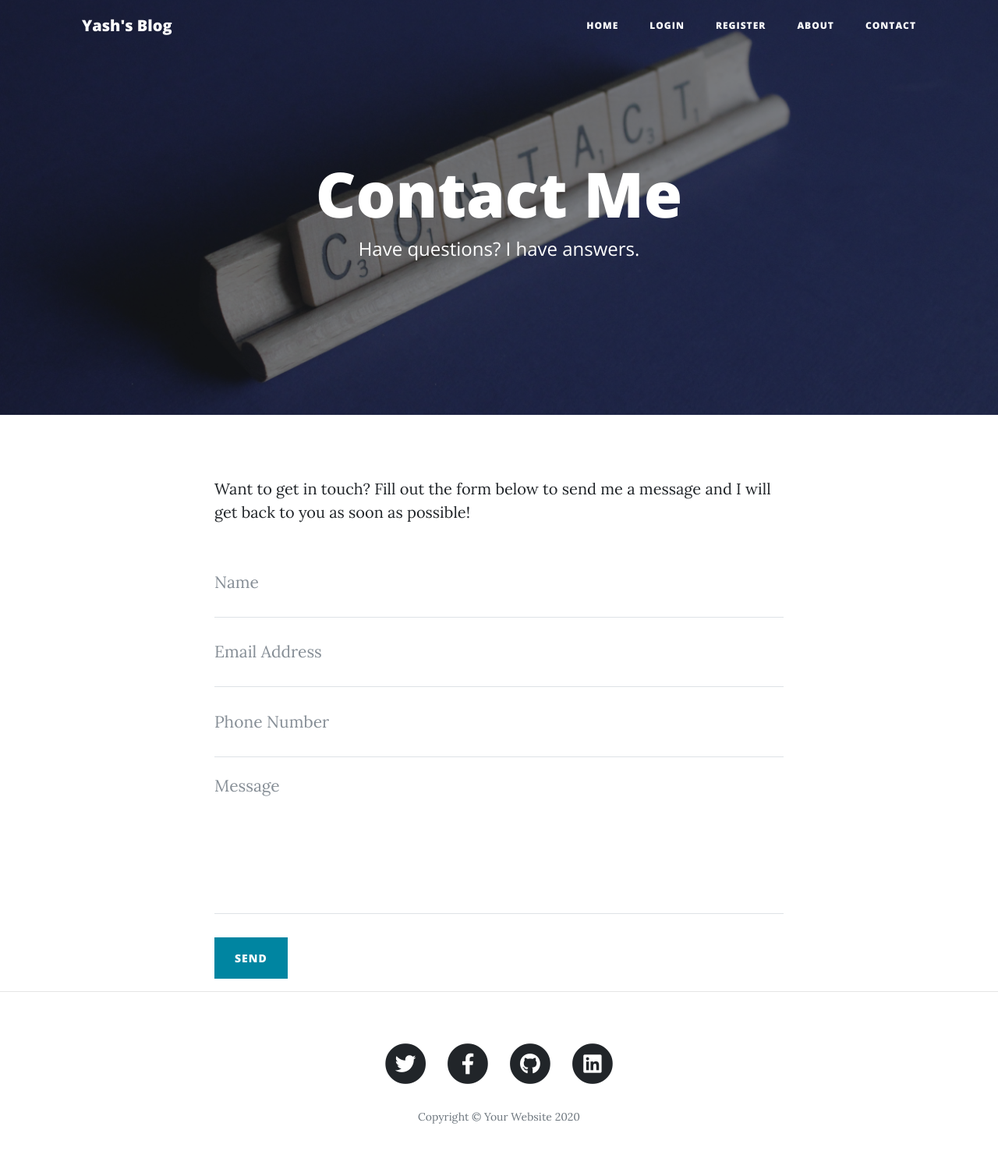
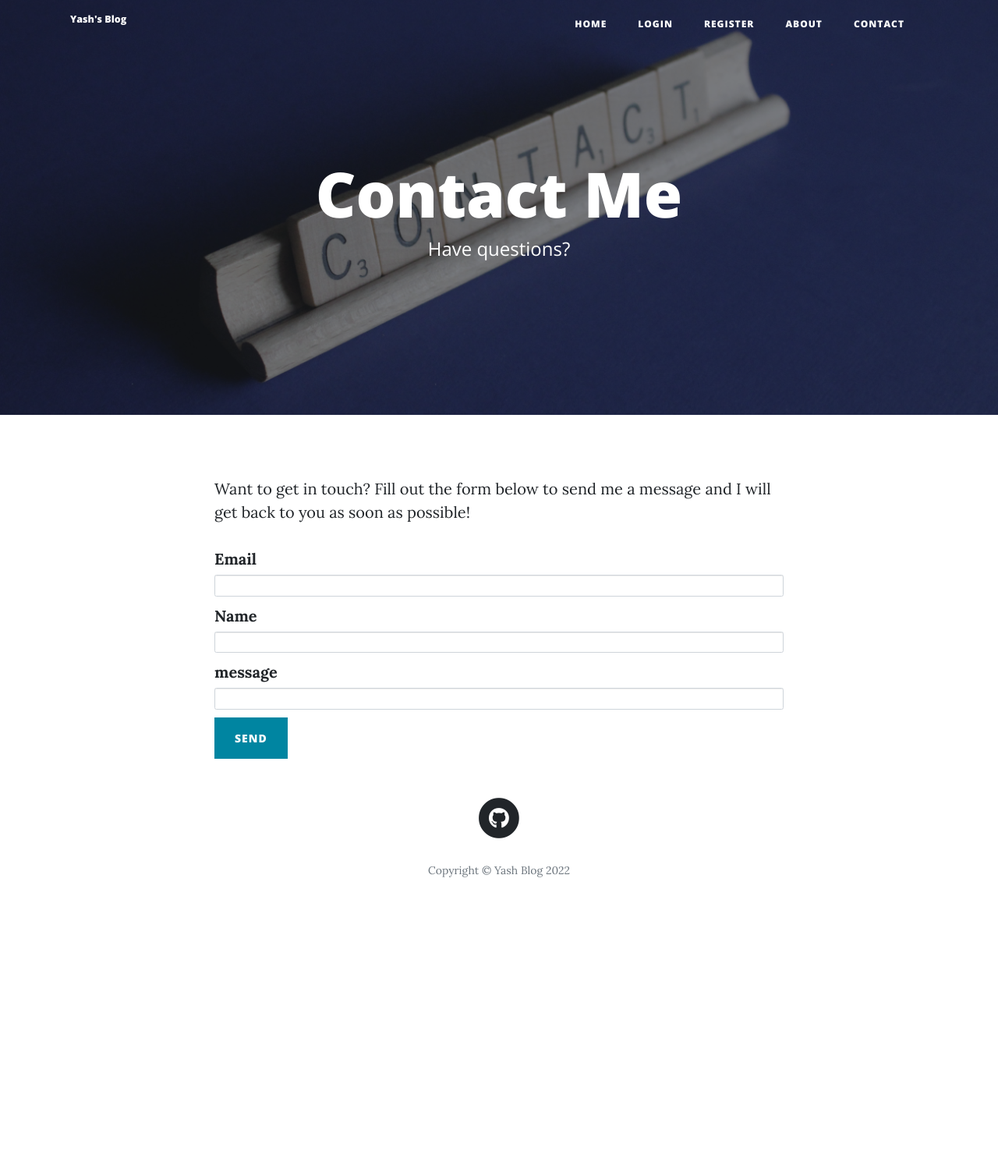
Before and after one commit to YashRana03/My_blog_site, a Flask app: page /contact in a window 1280 px wide. Shown: the whole page at 78% size. After the commit the page ends 1125 px from the top, so only its background shows below. Run offline with Flask 2, Linux system fonts and the light colour scheme; some libraries are stand-ins or nearby versions.

Commit message:
change favicon, bottom links and comments

```diff
--- a/forms.py
+++ b/forms.py
@@ -14,17 +14,25 @@
 
 
 class RegisterUserForm(FlaskForm):
-    email = StringField('Email', validators=[DataRequired()])
+    email = StringField('Email', validators=[DataRequired(), Email()])
     password = PasswordField('Password', validators=[DataRequired()])
     name = StringField('Name', validators=[DataRequired()])
     submit = SubmitField('Submit')
 
 
 class UserLoginForm(FlaskForm):
-    email = StringField('Email', validators=[DataRequired()])
+    email = StringField('Email', validators=[DataRequired(), Email()])
     password = PasswordField('Password', validators=[DataRequired()])
     submit = SubmitField('Let me in')
+
 
 class CommentForm(FlaskForm):
     comment = CKEditorField('Comment', validators=[DataRequired()])
     submit = SubmitField('Comment')
+
+
+class ContactForm(FlaskForm):
+    email = StringField('Email', validators=[DataRequired(), Email()])
+    name = StringField('Name', validators=[DataRequired()])
+    message = StringField('message', validators=[DataRequired()])
+    submit = SubmitField("send")
--- a/main.py
+++ b/main.py
@@ -6,15 +6,16 @@
 from flask_sqlalchemy import SQLAlchemy
 from sqlalchemy.orm import relationship
 from flask_login import UserMixin, login_user, LoginManager, login_required, current_user, logout_user
-from forms import CreatePostForm, RegisterUserForm, UserLoginForm, CommentForm
+from forms import CreatePostForm, RegisterUserForm, UserLoginForm, CommentForm, ContactForm
 from flask_gravatar import Gravatar
 from functools import wraps
 from dotenv import load_dotenv
 import os
+import smtplib
 
 app = Flask(__name__)
 load_dotenv('.env')
-app.config['SECRET_KEY'] = os.getenv('SECRET_KEY_BLOG')
+app.config['SECRET_KEY'] = os.environ.get('DATABASE_URL')
 ckeditor = CKEditor(app)
 Bootstrap(app)
 
@@ -27,6 +28,8 @@
 # Login manager setup
 login_manager = LoginManager()
 login_manager.init_app(app)
+
+email_password = os.environ.get('PASSWORD')
 
 
 @login_manager.user_loader
@@ -71,7 +74,8 @@
 
 # db.create_all()
 
-# Gravatar setup
+
+# Gravatar setup Used for logos for the comment section in below the posts
 gravatar = Gravatar(app,
                     size=100,
                     rating='g',
@@ -92,7 +96,7 @@
             return f(*args, **kwargs)
     return decorated_function
 
-
+# Home route, shows the home page
 @app.route('/')
 def get_all_posts():
 
@@ -100,6 +104,7 @@
     return render_template("index.html", all_posts=posts)
 
 
+# Register route used by the user to register
 @app.route('/register', methods=['GET', 'POST'])
 def register():
     form = RegisterUserForm()
@@ -124,6 +129,7 @@
     return render_template("register.html", form=form)
 
 
+# Login route used by the user to login
 @app.route('/login', methods=['POST', 'GET'])
 def login():
     form = UserLoginForm()
@@ -145,12 +151,14 @@
     return render_template("login.html", form=form)
 
 
+# Logout route used by the user to logout of their account
 @app.route('/logout')
 def logout():
     logout_user()
     return redirect(url_for('get_all_posts'))
 
 
+# Post route, returns the blog post selected by the user
 @app.route("/post/<int:post_id>", methods=['GET', 'POST'])
 def show_post(post_id):
     requested_post = BlogPost.query.get(post_id)
@@ -173,16 +181,31 @@
     return render_template("post.html", post=requested_post, form=form, comments=comments)
 
 
+# About route, shows the about page
 @app.route("/about")
 def about():
     return render_template("about.html")
 
 
-@app.route("/contact")
+# Contact route, show the contact me page
+@app.route("/contact", methods=['POST', 'GET'])
 def contact():
-    return render_template("contact.html")
+    form = ContactForm()
+    if form.validate_on_submit():
+        email = form.email.data
+        name = form.name.data
+        message = form.message.data
+        connection = smtplib.SMTP("smtp.gmail.com", 587)
+        connection.starttls()
+        connection.login("yashcode.wiz1@gmail.com", email_password)
+        connection.sendmail(from_addr="yashcode.wiz1@gmail.com", to_addrs="kumar.yashrana1718@gmail.com",
+                            msg=f"Subject: New blog message\n\nemail: {email}\nname: {name}\n{message}")
+        connection.close()
+        return redirect(url_for('get_all_posts'))
+    return render_template("contact.html", form=form)
 
 
+# new-post route, allows the admin to add a new post
 @app.route("/new-post", methods=['GET', 'POST'])
 @admin_only
 def add_new_post():
@@ -202,6 +225,7 @@
     return render_template("make-post.html", form=form)
 
 
+# edit-post route, allows the admin to edit a post
 @app.route("/edit-post/<int:post_id>", methods=['GET', 'POST'])
 @admin_only
 def edit_post(post_id):
@@ -223,6 +247,7 @@
     return render_template("make-post.html", form=edit_form, is_edit=True)
 
 
+# delete route, allows the admin to delete a post
 @app.route("/delete/<int:post_id>")
 @admin_only
 def delete_post(post_id):
--- a/templates/contact.html
+++ b/templates/contact.html
@@ -1,5 +1,8 @@
+{% extends 'bootstrap/base.html' %}
+{% import "bootstrap/wtf.html" as wtf %}
+
+{% block content %}
 {% include "header.html" %}
-
   <!-- Page Header -->
   <header class="masthead" style="background-image: url('{{ url_for('static', filename='img/contact-bg.jpg')}}')">
     <div class="overlay"></div>
@@ -8,7 +11,7 @@
         <div class="col-lg-8 col-md-10 mx-auto">
           <div class="page-heading">
             <h1>Contact Me</h1>
-            <span class="subheading">Have questions? I have answers.</span>
+            <span class="subheading">Have questions?</span>
           </div>
         </div>
       </div>
@@ -18,48 +21,16 @@
   <!-- Main Content -->
   <div class="container">
     <div class="row">
-      <div class="col-lg-8 col-md-10 mx-auto">
+      <div class="col-lg-8 col-md-10 mx-auto ">
         <p>Want to get in touch? Fill out the form below to send me a message and I will get back to you as soon as possible!</p>
-        <!-- Contact Form - Enter your email address on line 19 of the mail/contact_me.php file to make this form work. -->
-        <!-- WARNING: Some web hosts do not allow emails to be sent through forms to common mail hosts like Gmail or Yahoo. It's recommended that you use a private domain email address! -->
-        <!-- To use the contact form, your site must be on a live web host with PHP! The form will not work locally! -->
-        <form name="sentMessage" id="contactForm" novalidate>
-          <div class="control-group">
-            <div class="form-group floating-label-form-group controls">
-              <label>Name</label>
-              <input type="text" class="form-control" placeholder="Name" id="name" required data-validation-required-message="Please enter your name.">
-              <p class="help-block text-danger"></p>
-            </div>
-          </div>
-          <div class="control-group">
-            <div class="form-group floating-label-form-group controls">
-              <label>Email Address</label>
-              <input type="email" class="form-control" placeholder="Email Address" id="email" required data-validation-required-message="Please enter your email address.">
-              <p class="help-block text-danger"></p>
-            </div>
-          </div>
-          <div class="control-group">
-            <div class="form-group col-xs-12 floating-label-form-group controls">
-              <label>Phone Number</label>
-              <input type="tel" class="form-control" placeholder="Phone Number" id="phone" required data-validation-required-message="Please enter your phone number.">
-              <p class="help-block text-danger"></p>
-            </div>
-          </div>
-          <div class="control-group">
-            <div class="form-group floating-label-form-group controls">
-              <label>Message</label>
-              <textarea rows="5" class="form-control" placeholder="Message" id="message" required data-validation-required-message="Please enter a message."></textarea>
-              <p class="help-block text-danger"></p>
-            </div>
-          </div>
-          <br>
-          <div id="success"></div>
-          <button type="submit" class="btn btn-primary" id="sendMessageButton">Send</button>
+        <form action="{{ url_for('contact') }}" method="POST" novalidate>
+          {{ wtf.quick_form(form, novalidate=True, button_map={"submit": "primary"}) }}
         </form>
       </div>
     </div>
   </div>
 
-  <hr>
+
 
   {% include "footer.html" %}
+{% endblock %}
--- a/templates/footer.html
+++ b/templates/footer.html
@@ -5,39 +5,15 @@
         <div class="col-lg-8 col-md-10 mx-auto">
           <ul class="list-inline text-center">
             <li class="list-inline-item">
-              <a href="#">
-                <span class="fa-stack fa-lg">
-                  <i class="fas fa-circle fa-stack-2x"></i>
-                  <i class="fab fa-twitter fa-stack-1x fa-inverse"></i>
-                </span>
-              </a>
-            </li>
-            <li class="list-inline-item">
-              <a href="#">
-                <span class="fa-stack fa-lg">
-                  <i class="fas fa-circle fa-stack-2x"></i>
-                  <i class="fab fa-facebook-f fa-stack-1x fa-inverse"></i>
-                </span>
-              </a>
-            </li>
-            <li class="list-inline-item">
-              <a href="#">
+              <a href="https://github.com/YashRana03">
                 <span class="fa-stack fa-lg">
                   <i class="fas fa-circle fa-stack-2x"></i>
                   <i class="fab fa-github fa-stack-1x fa-inverse"></i>
                 </span>
               </a>
             </li>
-            <li class="list-inline-item">
-              <a href="#">
-                <span class="fa-stack fa-lg">
-                  <i class="fas fa-circle fa-stack-2x"></i>
-                  <i class="fab fa-linkedin fa-stack-1x fa-inverse"></i>
-                </span>
-              </a>
-            </li>
           </ul>
-          <p class="copyright text-muted">Copyright &copy; Your Website 2020</p>
+          <p class="copyright text-muted">Copyright &copy; Yash Blog 2022</p>
         </div>
       </div>
     </div>
--- a/templates/header.html
+++ b/templates/header.html
@@ -21,6 +21,11 @@
   <!-- Custom styles for this template -->
   <link href="{{ url_for('static', filename='css/clean-blog.min.css')}}" rel="stylesheet">
 
+<!--  favicon links-->
+  <link rel="apple-touch-icon" sizes="180x180" href="{{ url_for('static', filename='favicons/apple-touch-icon.png') }}">
+  <link rel="icon" type="image/png" sizes="32x32" href="{{ url_for('static', filename='favicons/favicon-32x32.png') }}">
+  <link rel="icon" type="image/png" sizes="16x16" href="{{ url_for('static', filename='favicons/favicon-16x16.png') }}">
+  <link rel="manifest" href="/site.webmanifest">
 </head>
 
 <body>
--- a/templates/login.html
+++ b/templates/login.html
@@ -21,7 +21,8 @@
 
   <div class="container">
     <div class="row">
-      <div class="col-lg-8 col-md-10 mx-auto content">
+      <div class="col-lg-8 col-md-10 mx-auto">
+        <div class="content">
         {% with messages = get_flashed_messages() %}
         {% if messages %}
         {% for message in messages: %}
@@ -29,6 +30,7 @@
         {% endfor %}
         {% endif %}
         {% endwith %}
+        </div>
         <form action="{{ url_for('login') }}" method="POST" novalidate>
         {{ wtf.quick_form(form, novalidate=True, button_map={"submit": "primary"}) }}
         </form>
```
Also changed, not shown: templates/about.html (+4 -3 lines), static/favicons/android-chrome-192x192.png (added), static/favicons/android-chrome-512x512.png (added), static/favicons/apple-touch-icon.png (added), static/favicons/favicon-16x16.png (added), static/favicons/favicon-32x32.png (added).
